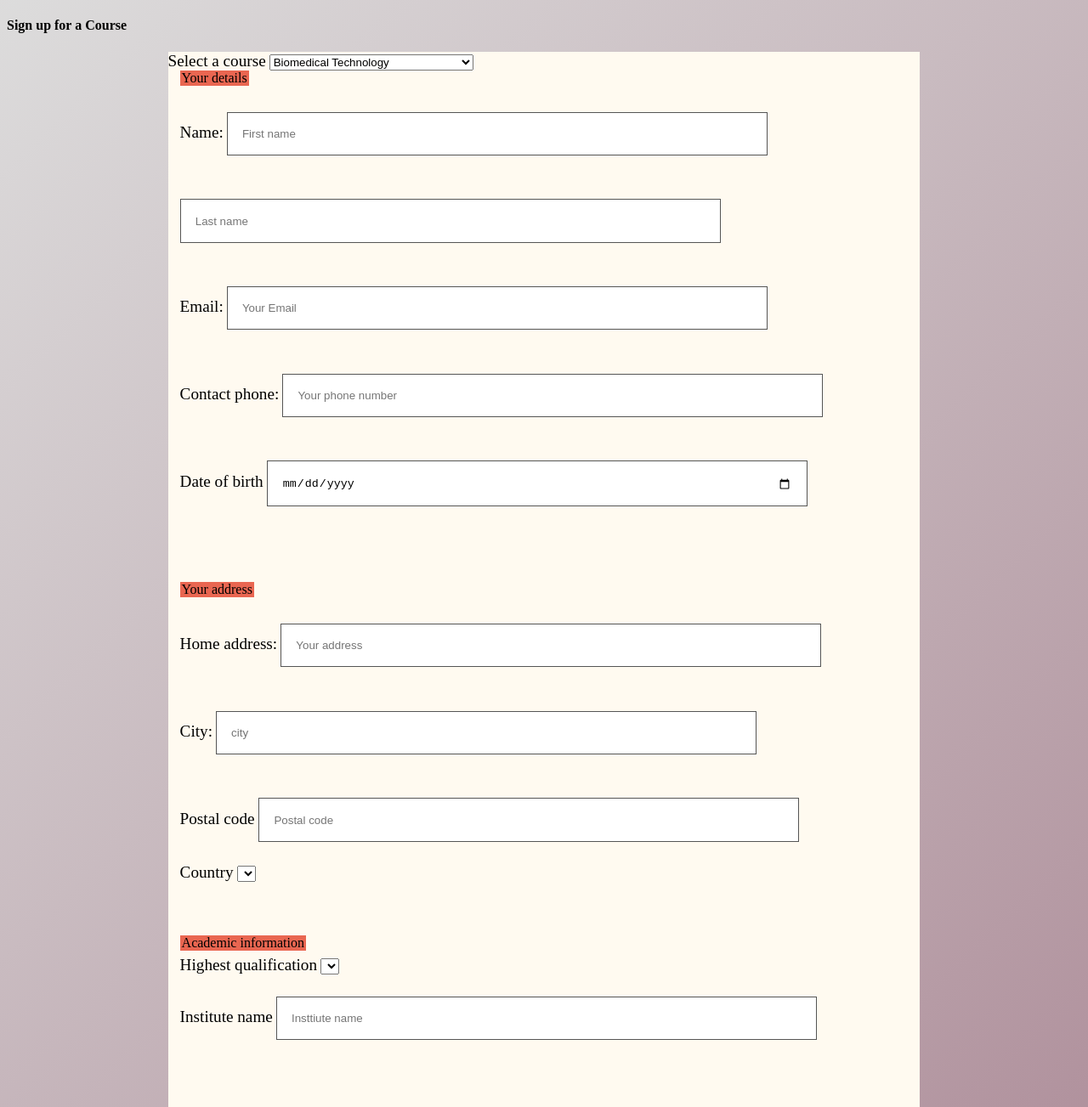
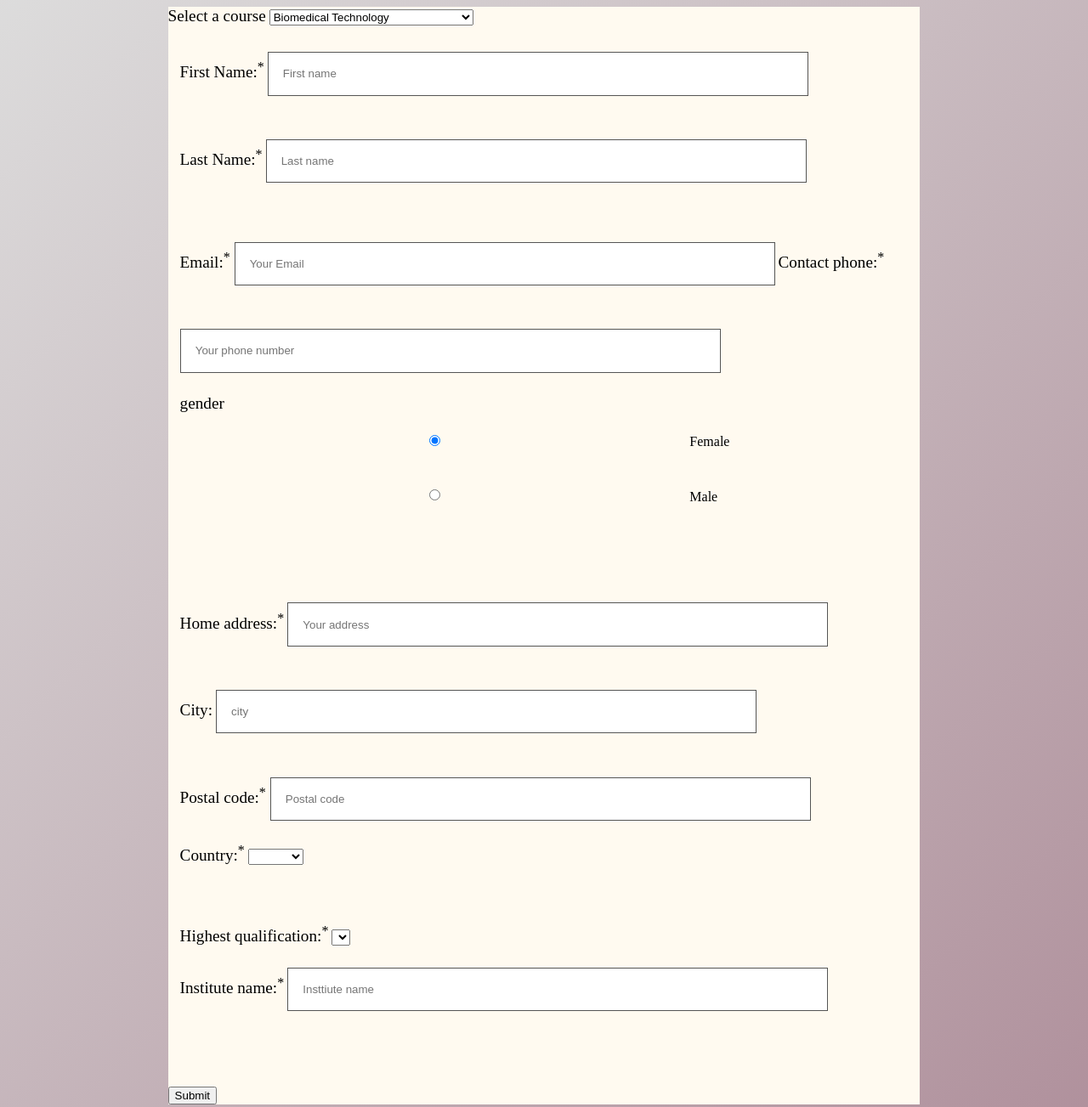
Before and after one commit to Adesayo/AZANTA, a plain HTML site: page apply.html in a window 1280 px wide. Shown: the top 1303 px of the page at 85% size. Drawn offline with Linux system fonts and the light colour scheme.

Commit message:
Update apply.html

```diff
--- a/apply.html
+++ b/apply.html
@@ -7,8 +7,8 @@
     <link rel="stylesheet" href="apply.css" />
   </head>
   <body>
+    <div id="container">
 
-  <h4>Sign up for a Course</h4>
   <form>
     <label> Select a course</label>
     <select id="dept">
@@ -18,57 +18,73 @@
     <option value="Public Health">Public Health</option>
   </select>
 
-<fieldset>
-  <legend>Your details</legend>
- <label for="name">Name:</label>
-<input id="name" class="in" type="text" placeholder="First name"/>
-<input id="name" class="in" type="text" placeholder="Last name"/>
+
+  <div class="details">
+
+<fieldset  class=" ">
+  <div class="">
+<label for="firstName">First Name:<sup>*</sup></label>
+<input id="firstName" class="in" type="text" placeholder="First name"/>
+</div>
+<div class=" ">
+<label for="lastName">Last Name:<sup>*</sup></label>
+<input id="lastName" class="in" type="text" placeholder="Last name"/>
+</div>
 <br>
 
-<label for="email">Email:</label>
-<input id="email" class="in" type="text" placeholder="Your Email"/>
+<label for="email">Email:<sup>*</sup> </label>
+<input id="email"  type="text" placeholder="Your Email"/>
+
+<label for="number">Contact phone:<sup>*</sup></label>
+<input id="number" class="in" type="text" placeholder="Your phone number" />
+<br>
+<label for="gender">gender</label>
+<br>
+<input type="radio" name="gender"/ value="female" checked="checked">Female
+
 <br>
 
-<label for="number">Contact phone:</label>
-<input id="number" class="in" type="text" placeholder="Your phone number" />
-<br>
-
-<label for="dob">Date of birth</label>
-<input id="dob" class="in" type="date" />
-
+<input type="radio" name="gender"/ value="male">Male
 </fieldset>
 
+
 <fieldset>
-<legend>Your address</legend>
-<label for="home-address">Home address:</label>
+<label for="home-address">Home address:<sup>*</sup></label>
 <input id="home-address" class="in" type="text" placeholder="Your address" />
 <br>
 <label for="city">City:</label>
 <input id="city" class="in" type="text" placeholder="city" />
 <br>
-<label for="postal-code">Postal code </label>
+<label for="postal-code">Postal code:<sup>*</sup> </label>
 <input id="postal-code" class="in" type="text" placeholder="Postal code" />
 <br>
 
-<label for="country"> Country</label>
+<label for="country"> Country:<sup>*</sup></label>
 <select id="country">
+  <option value="Select country" disabled selected value="0"></option>
+  <option value="">Nigeria</option>
+  <option value="Kenya">Kenya</option>
+  <option value="Ghana">Ghana</option>
 </select>
 <br>
 </fieldset>
+
+
 <fieldset>
-  <legend>Academic information</legend>
-  <label for="qualification">Highest qualification</label>
+  <label for="qualification">Highest qualification:<sup>*</sup></label>
   <select id="qualification" name="">
 
   </select>
   <br>
-  <label for="insttiute">Institute name</label>
+  <label for="insttiute">Institute name:<sup>*</sup></label>
   <input id="insttiute" class="in" type="text" placeholder="Insttiute name" />
 
 </fieldset>
 
 <button> Submit </button>
 </form>
+</div>
+
       </body>
 
 
```
